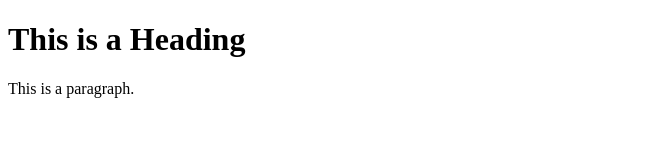
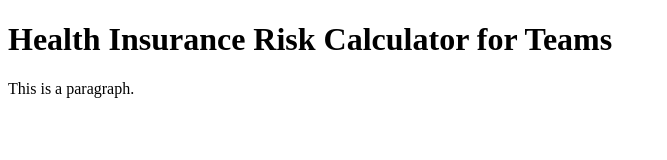
Before and after one commit to efrengtoledo/test-node-js-template, a website: page static/index.html in a window 1280 px wide. Shown: the whole page, without its empty margins (0-667 px from the left). Drawn offline with Linux system fonts and the light colour scheme.

Commit message:
changed static file

```diff
--- a/static/index.html
+++ b/static/index.html
@@ -1,11 +1,11 @@
 <!DOCTYPE html>
 <html>
 <head>
-<title>Page Title</title>
+<title>HIC</title>
 </head>
 <body>
 
-<h1>This is a Heading</h1>
+<h1>Health Insurance Risk Calculator for Teams</h1>
 <p>This is a paragraph.</p>
 
 
```
